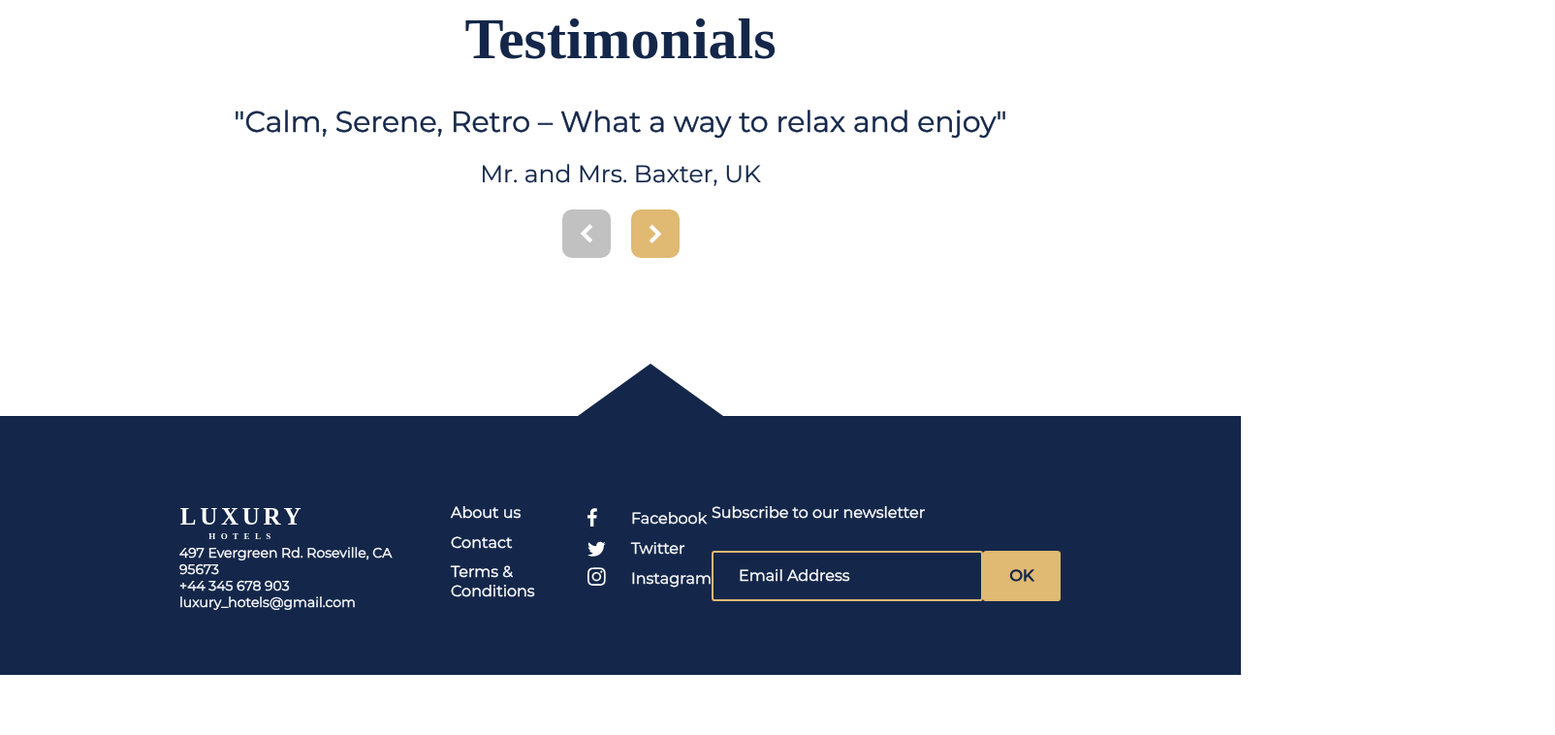
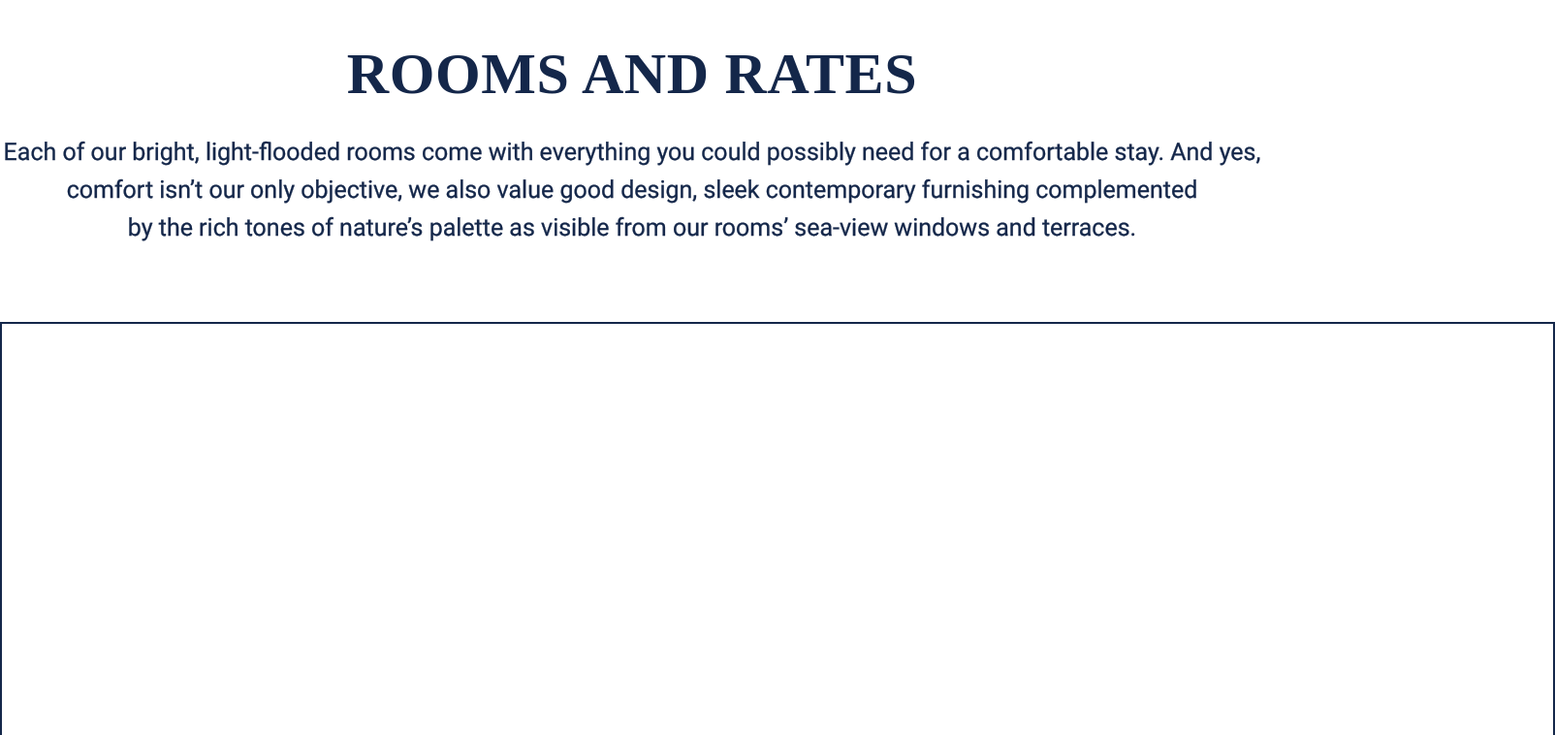
Before and after one commit to KseniaKrasilnikova/luxury_hotels, a website: page source/rooms.html in a window 1280 px wide. Shown: the part 1118-1876 px from the top of the page at 97% size, 1604 px wide, since content can reach past the window. Before the commit the page ends 1814 px from the top, so only its background shows below. Drawn offline with nearby package versions, Linux system fonts and the light colour scheme; files that its build step writes are made by us from their sources; files whose address does not match are found by name.

Commit message:
i swiper

```diff
--- a/package.json
+++ b/package.json
@@ -50,6 +50,7 @@
   "author": "Ksenia Krasilnikova",
   "license": "ISC",
   "dependencies": {
-    "gulp-cli": "^2.3.0"
+    "gulp-cli": "^2.3.0",
+    "swiper": "^6.5.2"
   }
 }
--- a/source/rooms.html
+++ b/source/rooms.html
@@ -61,6 +61,26 @@
         </div>
         <div id="page-content">
         <section class="room">
+            <div class="room__header">
+                <h2 class="room__title section-title">Rooms and rates</h2>
+                <p class="room__intro">Each of our bright, light-flooded rooms come with everything you could possibly need for a comfortable stay. And yes,
+                    comfort isn’t our only objective, we also value good design, sleek contemporary furnishing complemented<br>
+                    by the rich tones of nature’s palette as visible from our rooms’ sea-view windows and terraces.</p>
+            </div>
+            <div class="room__content">
+                <div class="room__item">
+                    <div class="room__photo">
+                        <div class="room__pagination">
+
+
+                        </div>
+                    </div>
+                    <div class="room__sign"><p>Single room</p></div>
+                    <div class="room__info"></div>
+
+                </div>
+
+            </div>
 
         </section>
         </div>
--- a/source/sass/blocks/facilities.scss
+++ b/source/sass/blocks/facilities.scss
@@ -7,7 +7,6 @@
 
 .facilities__title {
   margin: 78px 0 34px 0;
-  text-align: center;
 }
 
 .facilities__intro {
@@ -39,7 +38,6 @@
   &:last-child {
     margin-bottom: 107px;
   }
-
 }
 
 .facilities__item--gym {
--- a/source/sass/blocks/invitation.scss
+++ b/source/sass/blocks/invitation.scss
@@ -19,7 +19,7 @@
   text-transform: uppercase;
   font-size: 60px;
   line-height: 72px;
-  letter-spacing: 0.4em;
+  letter-spacing: 0.87vw;
 }
 
 .invitation__description {
--- /dev/null
+++ b/source/sass/blocks/room.scss
@@ -0,0 +1,63 @@
+.room__header {
+  width: 1304px;
+  margin: 78px auto;
+
+  text-align: center;
+}
+
+.room__title {
+  margin: 0;
+}
+
+.room__intro {
+  font-family: Roboto;
+  font-size: 25px;
+  line-height: 29px;
+
+  -webkit-text-stroke-width: 0.3px;
+  -webkit-text-stroke-color: $darkColor;
+}
+
+.room__intro {
+  line-height: 1.56em;
+}
+
+.room__content {
+  width: 1604px;
+  margin: 0 auto;
+}
+
+.room__item {
+  height: 1302px;
+  box-sizing: border-box;
+  margin-bottom: 81px;
+
+  display: flex;
+  flex-direction: column;
+
+  background-color: white;
+  border: 2px solid $darkColor;
+  border-radius:  0 0 15px 15px;
+}
+
+.room__photo {
+  height: 926px;
+}
+
+.room__sign {
+  height: 141px;
+  background-color: $darkColor;
+}
+
+.room__sign p {
+  margin: 0;
+  padding: 41px 10px 25px;
+
+  font-weight: bold;
+  font-size: 60px;
+  line-height: 73.14px;
+  text-align: center;
+  text-transform: uppercase;
+
+  color: #FFFFFF;
+}
--- a/source/sass/blocks/section-title.scss
+++ b/source/sass/blocks/section-title.scss
@@ -1,12 +1,11 @@
 .section-title {
   font-family: Adobe Garamond Pro;
-  font-style: normal;
   font-weight: bold;
   font-size: 60px;
   line-height: 72px;
 
   text-align: center;
-  letter-spacing: 0.01em;
+  letter-spacing: 0.05vw;
   text-transform: uppercase;
 
   color: $darkColor;
--- a/source/sass/style.scss
+++ b/source/sass/style.scss
@@ -23,6 +23,7 @@
 @import "blocks/navigation";
 @import "blocks/pagination";
 @import "blocks/reviews";
+@import "blocks/room";
 @import "blocks/rooms";
 @import "blocks/section-title";
 @import "blocks/socials";
```
Also changed, not shown: source/facilities.html (+1 -1 lines), 1 other file.
